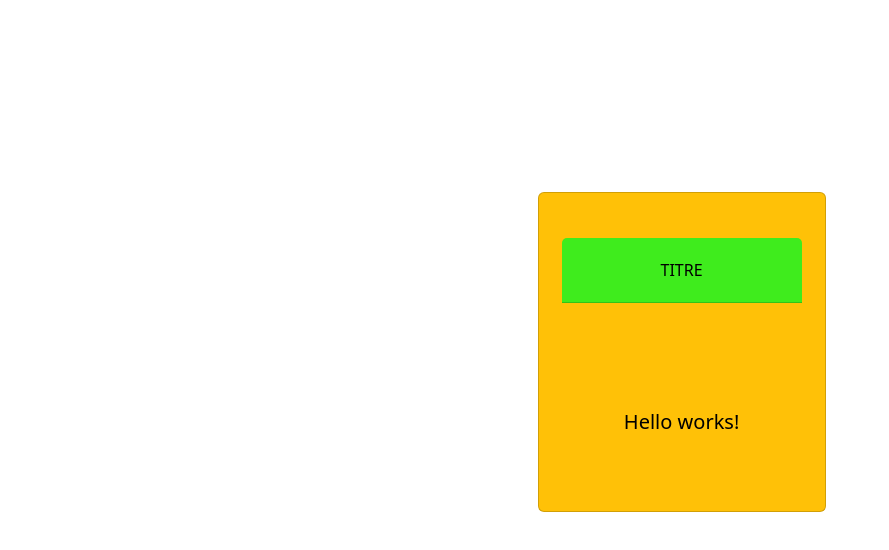
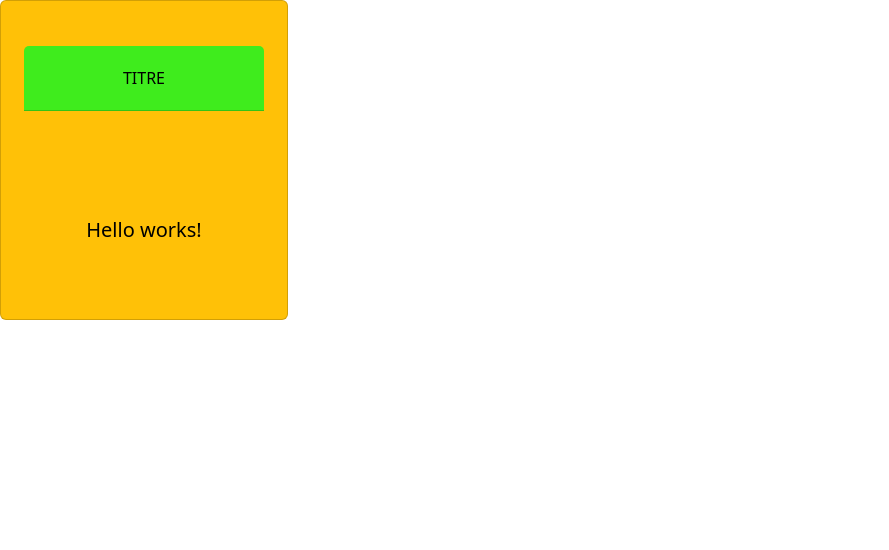
Before and after one commit to akramescheba/ghDistant, an Angular app: page / in a window 1280 px wide. Shown: the top 550 px of the page, without its empty margins (0-889 px from the left). Built offline with nearby package versions, Linux system fonts and the light colour scheme.

Commit message:
sauvegarde d’une base de donnée

```diff
--- a/src/app/constantes/constantes.component.scss
+++ b/src/app/constantes/constantes.component.scss
@@ -12,7 +12,7 @@ main {
 
     display: grid;
     place-items: center;
-    margin:15% 0 0 42%;
+    margin:15% 10 0 42%;
     height: 40vh;
 
 }
```
